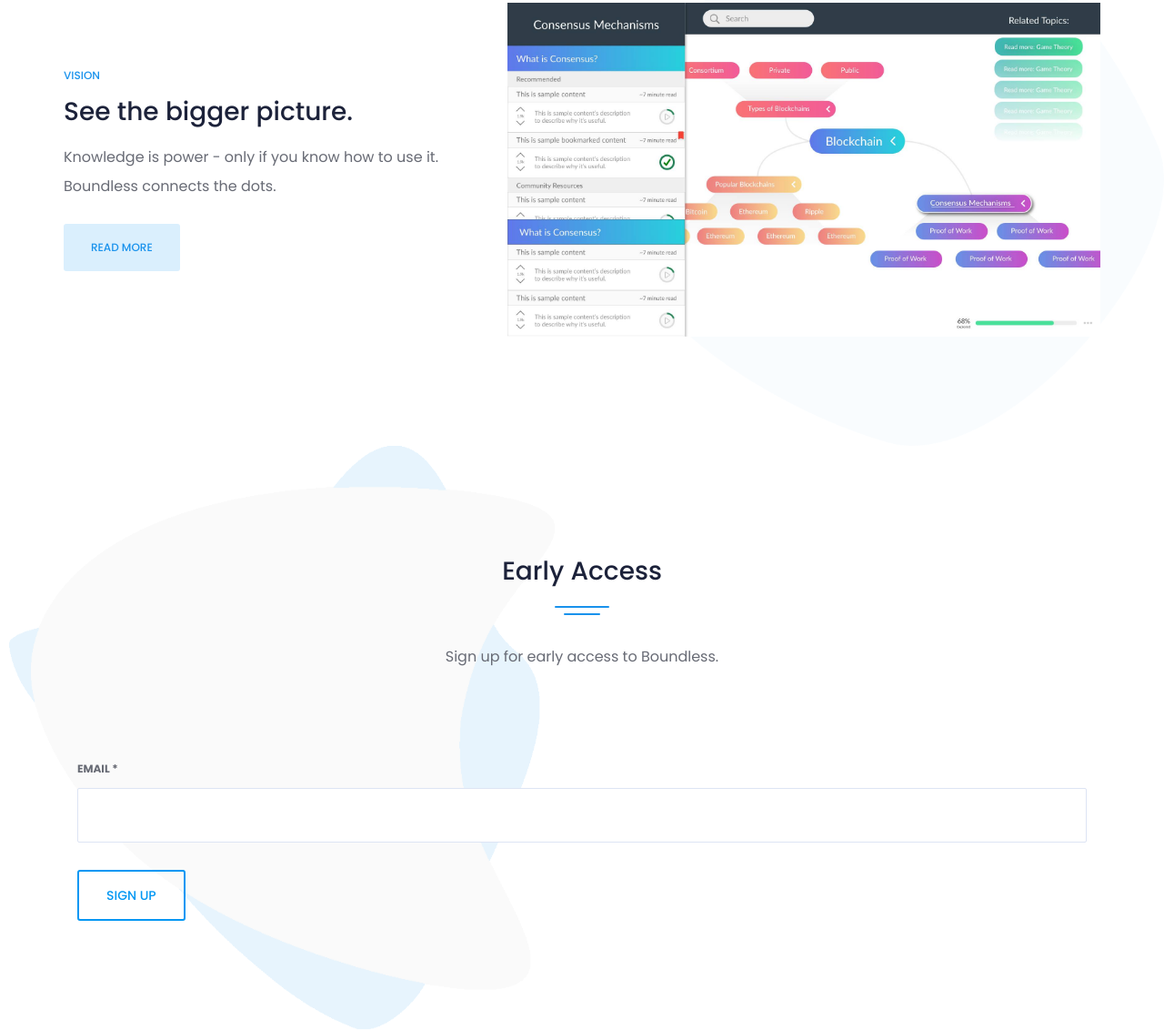
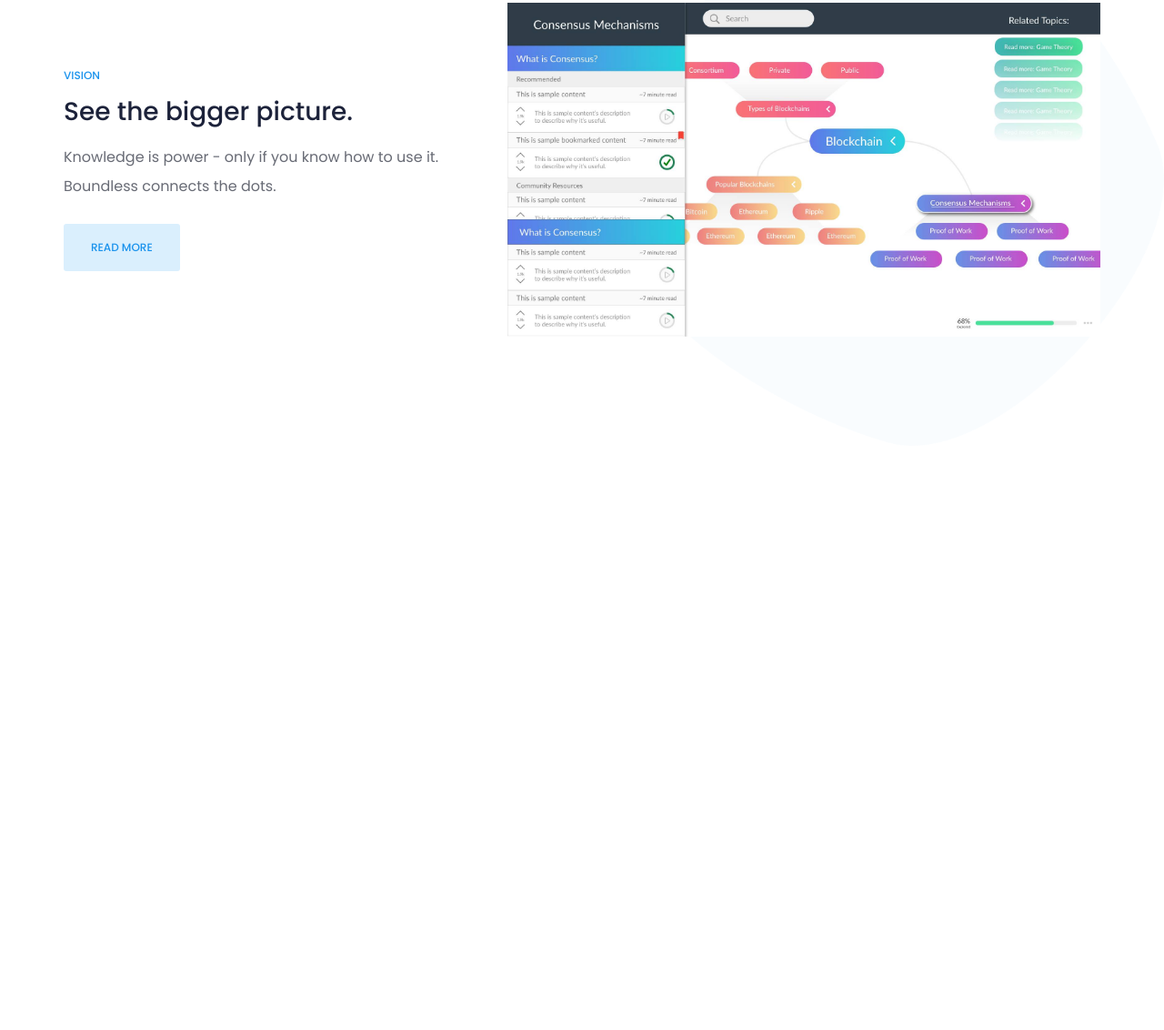
Before and after one commit to ShehryarX/boundless, a plain HTML site: page index.html in a window 1280 px wide. Shown: the part 1916-3048 px from the top of the page at 91% size. After the commit the page ends 2406 px from the top, so only its background shows below. Drawn offline with Linux system fonts and the light colour scheme.

Commit message:
Typeform integration

```diff
--- a/index.html
+++ b/index.html
@@ -52,7 +52,8 @@
                             curation platform that creates a more organic and exploratory learning experience for its
                             users.</p>
                         <div class="space-30"></div>
-                        <a href="#contact-page" class="bttn-5 wow fadeInUp" data-wow-delay="0.7s">Sign up for early
+                        <a href="https://hhub.typeform.com/to/xfXhwH" class="bttn-5 wow fadeInUp" data-wow-delay="0.7s">Sign
+                            up for early
                             access</a>
                         <div class="space-60 hidden visible-xs visible-sm"></div>
                     </div>
@@ -128,35 +129,6 @@
             </div>
         </div>
     </section>
-    <section id="contact-page" class="section-padding contact-area" style="background: url('images/welcome-4-Shape.png') no-repeat scroll center left 10px / 600px 100%;">
-        <div class="container">
-            <div class="row">
-                <div class="col-xs-12 col-sm-8 col-md-6 col-sm-offset-2 col-md-offset-3 text-center">
-                    <div class="page-title">
-                        <h4 class="heading-4 title">Early Access</h4>
-                        <p>Sign up for early access to Boundless.</p>
-                    </div>
-                    <div class="space-80"></div>
-                </div>
-            </div>
-            <div class="row">
-                <div class="col-xs-12">
-                    <form id="contact-form" class="contactform" action="https://formspree.io/xshehryar@gmail.com"
-                        method="POST">
-                        <div class="col-xs-12">
-                            <div class="input-box">
-                                <label for="form-website">Email *</label>
-                                <input type="text" id="form-website" name="_replyto" class="form-input">
-                            </div>
-                        </div>
-                        <div class="col-xs-12">
-                            <input class="bttn-3" type="submit" value="Sign up" onClick="alert('Thanks for signing up!');"></input>
-                        </div>
-                    </form>
-                </div>
-            </div>
-        </div>
-    </section>
     <!--Vendor-JS-->
     <script src="js/vendor/jquery-1.12.4.min.js"> </script>
     <script src="js/vendor/bootstrap.min.js"></script>
```
